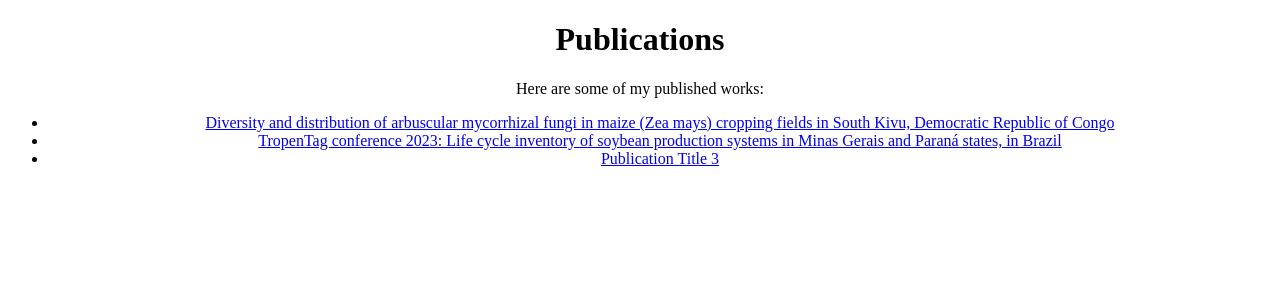
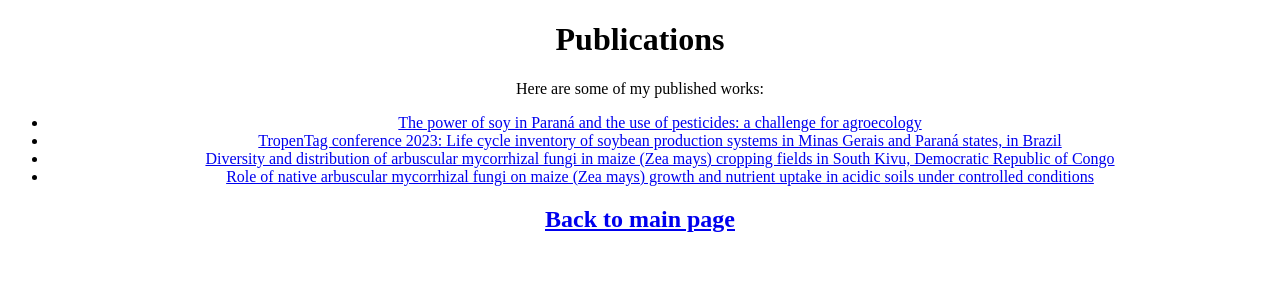
Before and after one commit to reussitemalembaka/reussitemalembaka.github.io, a Jekyll site: the page publications.html, which Jekyll copies as it is, in a window 1280 px wide. Shown: the top 300 px of the page. Built offline with Jekyll 4.4.1, drawn with Linux system fonts in a browser that asks for light colours.

Commit message:
Update publications.html

```diff
--- a/publications.html
+++ b/publications.html
@@ -14,11 +14,15 @@
         <h1>Publications</h1>
         <p>Here are some of my published works:</p>
         <ul>
+            <li><a href="https://www.researchgate.net/publication/386282147_O_poder_do_soja_no_Parana_e_o_uso_de_agrotoxicos_um_desafio_a_agroecologia"> The power of soy in Paraná and the use of pesticides: a challenge for agroecology </a></li>
+            <li><a href="https://www.tropentag.de/2023/abstracts/links/Malembaka_UrxFd9U2.php"> TropenTag conference 2023: Life cycle inventory of soybean production systems in Minas Gerais and Paraná states, in Brazil</a></li>
             <li><a href="https://academicjournals.org/journal/AJAR/article-authors/835C2CB66605">Diversity and distribution of arbuscular mycorrhizal fungi in maize (Zea mays) cropping fields in South Kivu, Democratic Republic of Congo</a></li>
-            <li><a href="https://www.tropentag.de/2023/abstracts/links/Malembaka_UrxFd9U2.php"> TropenTag conference 2023: Life cycle inventory of soybean production systems in Minas Gerais and Paraná states, in Brazil</a></li>
-            <li><a href="link-to-publication-3">Publication Title 3</a></li>
+            <li><a href="https://www.researchgate.net/publication/353462776_Role_of_native_arbuscular_mycorrhizal_fungi_on_maize_Zea_mays_growth_and_nutrient_uptake_in_acidic_soils_under_controlled_conditions">Role of native arbuscular mycorrhizal fungi on maize (Zea mays) growth and nutrient uptake in acidic soils under controlled conditions</a></li>
             <!-- Add more publications as needed -->
         </ul>
     </div>
+    <div class="center">
+        <h2><a href="index.html">Back to main page</a></h2>
+    </div>
 </body>
 </html>
```
